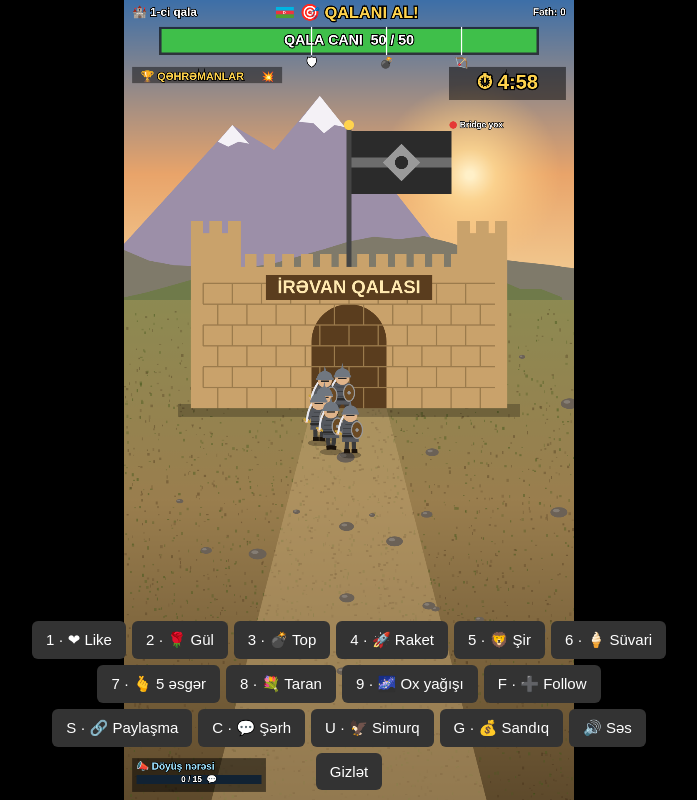
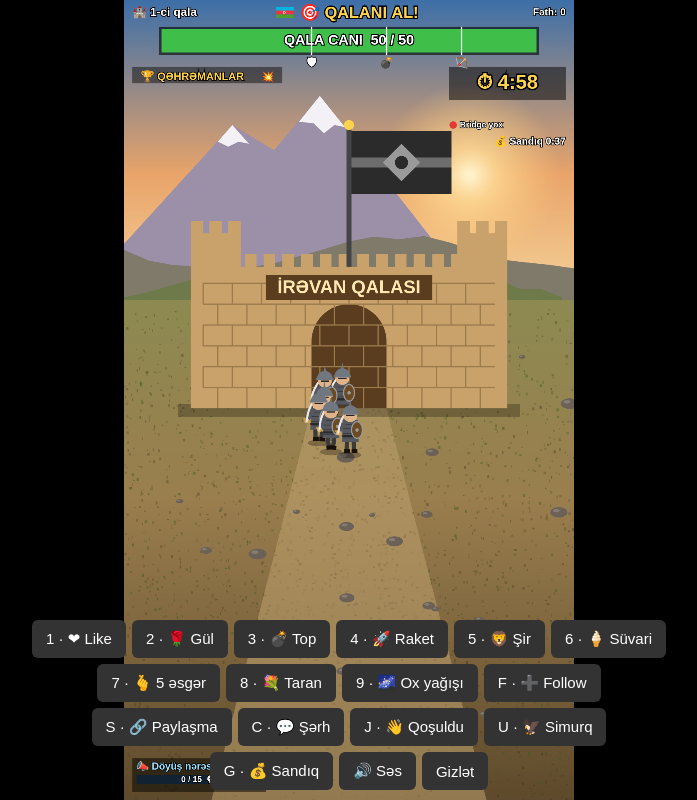
Before and after one commit to AyxanHesenzade/TTGame, a plain HTML site: page irevani-aliriq/index.html in a window 1280 px wide. Shown: the whole page, without its empty margins (291-988 px from the left). Drawn offline with Linux system fonts and the light colour scheme; animation ran at ten frames a second.

Commit message:
İrəvanı Alırıq: yeni gələnə salam, gözlənti sayğacı, cəsədlər və qığılcımlar, qalanın dağılması
- Bridge: member (yayıma qoşulma) hadisəsi
- Yeni gələnlər ekranda: "👋 Ad döyüşə qoşuldu"
- Sandıq üçün geri sayım
- Ölən əsgərlər yerə yıxılır, zərbədə qığılcım
- Qala alınanda daşlar səpələnir, toz buludu
- Elan zolağı qalanın üstünə qaldırıldı

Co-Authored-By: Claude Opus 5.5 <noreply@anthropic.com>

```diff
--- a/irevani-aliriq/bridge/bridge.js
+++ b/irevani-aliriq/bridge/bridge.js
@@ -101,6 +101,7 @@ if (TEST) {
     send({ type: 'gift', user, id: user, avatar: '', coins, giftName, count: 1 });
     for (let k = 0; k < 5; k++) likeQueue.push(user);
     if (i % 4 === 0) send({ type: 'chat', user: names[(i + 2) % names.length], avatar: '', text: 'hücum!' });
+    if (i % 3 === 0) send({ type: 'join', user: 'Qonaq' + i, avatar: '' });
     if (i % 9 === 0) send({ type: 'follow', user: 'YeniDost' + i, avatar: '' });
     if (i % 11 === 0) send({ type: 'share', user: names[(i + 1) % names.length], avatar: '' });
   }, 2000);
@@ -138,6 +139,7 @@ async function startTikTok() {
     conn.on(WebcastEvent.FOLLOW, d => { const { nick, avatar } = userInfo(d.user); log(`➕ ${nick} izləməyə başladı`); send({ type: 'follow', user: nick, avatar }); });
     conn.on(WebcastEvent.SHARE, d => { const { nick, avatar } = userInfo(d.user); log(`🔗 ${nick} paylaşdı`); send({ type: 'share', user: nick, avatar }); });
     conn.on(WebcastEvent.CHAT, d => { const { nick, avatar } = userInfo(d.user); send({ type: 'chat', user: nick, avatar, text: String(d.comment || '').slice(0, 80) }); });
+    conn.on(WebcastEvent.MEMBER, d => { const { nick, avatar } = userInfo(d.user); send({ type: 'join', user: nick, avatar }); });
     conn.on(WebcastEvent.STREAM_END, () => { log('📴 Yayım bitdi'); retry(15, 'Yayım bitdi'); });
     conn.on(ControlEvent?.DISCONNECTED ?? 'disconnected', () => retry(5, 'Bağlantı qopdu'));
     conn.on(ControlEvent?.ERROR ?? 'error', e => log('⚠ TikTok xətası:', e?.message || e?.info || e));
--- a/irevani-aliriq/index.html
+++ b/irevani-aliriq/index.html
@@ -29,6 +29,7 @@
   <button onclick="onFollow({ user: rnd() })">F · ➕ Follow</button>
   <button onclick="onShare({ user: rnd() })">S · 🔗 Paylaşma</button>
   <button onclick="onChat({ user: rnd() + ((Math.random() * 99) | 0) })">C · 💬 Şərh</button>
+  <button onclick="onJoin({ user: 'Qonaq' + ((Math.random() * 999) | 0) })">J · 👋 Qoşuldu</button>
   <button onclick="onGift({ user: rnd(), coins: 34999, giftName: 'Universe' })">U · 🦅 Simurq</button>
   <button onclick="chestT = 0">G · 💰 Sandıq</button>
   <button id="mute" onclick="this.textContent = SFX.toggle() ? '🔇 Səs' : '🔊 Səs'">🔊 Səs</button>
@@ -156,6 +157,7 @@ function reset() {
   tanks = []; tankT = 0; stage = 0; bannerMsg = null; decal.clearRect(0, 0, W, H);
   combo = 0; comboT = 0; fury = 0; pickWeather();
   firstBlood = false; announces = []; chest = null; chestT = 40; simurq = null;
+  corpses = [];
   timeLeft = CFG.roundTime; rage = false; rageT = 0; rageBanner = 0; lastHitter = null;
   board.clear();
 }
@@ -224,7 +226,7 @@ function spawnUnit(side, name, pic) {
   units.push(u); return u;
 }
 function killUnit(u, by) {
-  if (u.dead) return; u.dead = true;
+  if (u.dead) return; u.dead = true; if (!u.cav) addCorpse(u);
   for (let i = 0; i < 8; i++) parts.push({ x: u.x, y: u.y - 30, vx: (Math.random() - .5) * 300, vy: -Math.random() * 300, t: .7, c: '#888' });
   if (u.side === 'en' && by) {
     if (!firstBlood && state === 'play') { firstBlood = true; announce(`🩸 İLK QAN: ${by}!`, '#ff5252'); }
@@ -240,8 +242,8 @@ function drawAnnounce(dt) {
   const a = announces[0]; if (!a) return;
   a.t -= dt; if (a.t <= 0) { announces.shift(); return; }
   const k = a.t > 1.9 ? (2.2 - a.t) / .3 : a.t < .3 ? a.t / .3 : 1, s = .7 + .3 * Math.min(1, k * 1.2);
-  ctx.globalAlpha = Math.max(0, k); ctx.fillStyle = 'rgba(0,0,0,.55)'; ctx.fillRect(0, 850, W, 100);
-  ctx.save(); ctx.translate(W / 2, 900); ctx.scale(s, s); txt(a.text, 0, 0, 52, a.color); ctx.restore(); ctx.globalAlpha = 1;
+  ctx.globalAlpha = Math.max(0, k); ctx.fillStyle = 'rgba(0,0,0,.55)'; ctx.fillRect(0, 420, W, 90);
+  ctx.save(); ctx.translate(W / 2, 465); ctx.scale(s, s); txt(a.text, 0, 0, 52, a.color); ctx.restore(); ctx.globalAlpha = 1;
 }
 function hitCastle(n, by) {
   if (state !== 'play') return;
@@ -469,11 +471,60 @@ function onShare({ user }) {
 }
 // Şərh → öz şəkli ilə adi əsgər (hər adam 20 saniyədə bir dəfə)
 const chatCd = new Map();
-function onChat({ user, avatar }) {
+function onChat({ user, avatar, text = '' }) {
   if (state !== 'play') return;
   cryAdd(user);
   const now = performance.now(); if (now - (chatCd.get(user) || -1e9) < 20000) return; chatCd.set(user, now);
   const u = spawnUnit('az', user, getPic(user, avatar)); u.hp = 2; u.chat = true;
+}
+
+// ================= 👋 YENİ GƏLƏNLƏR =================
+let joins = []; const joinSeen = new Set();
+function onJoin({ user, avatar }) {
+  if (joinSeen.has(user)) return; joinSeen.add(user);
+  joins.push({ user, pic: getPic(user, avatar), t: 5 }); if (joins.length > 4) joins.shift();
+}
+function drawJoins(dt) {
+  joins.forEach(j => j.t -= dt); joins = joins.filter(j => j.t > 0);
+  joins.forEach((j, i) => { const y = 1180 + i * 56, a = Math.min(1, j.t, (5 - j.t) * 4); ctx.globalAlpha = a;
+    ctx.fillStyle = 'rgba(0,0,0,.5)'; ctx.fillRect(20, y - 24, 400, 48);
+    drawPic(j.pic, 46, y, 18); txt(`👋 ${j.user.slice(0, 14)} döyüşə qoşuldu`, 74, y, 22, '#fff', 'left'); });
+  ctx.globalAlpha = 1;
+}
+
+// ================= ⏳ GÖZLƏNTİ SAYĞACLARI =================
+function drawUpcoming() {
+  if (state !== 'play') return;
+  const items = [];
+  if (!chest) items.push(`💰 Sandıq ${fmtT(Math.max(0, chestT))}`);
+  items.forEach((s, i) => txt(s, W - 20, 340 + i * 34, 24, '#fff', 'right'));
+}
+
+// ================= 💀 CƏSƏDLƏR + QIĞILCIM =================
+let corpses = [];
+function addCorpse(u) { corpses.push({ x: u.x, y: u.y, az: u.side === 'az', t: 2.5, dir: Math.random() < .5 ? -1 : 1, fall: 0 }); if (corpses.length > 60) corpses.shift(); }
+function drawCorpses(dt) {
+  for (const c of corpses) {
+    c.t -= dt; c.fall = Math.min(1, c.fall + dt * 4);
+    ctx.globalAlpha = Math.min(1, c.t); ctx.save(); ctx.translate(c.x, c.y); ctx.rotate(c.dir * c.fall * 1.5);
+    ctx.fillStyle = c.az ? '#1e5c96' : '#55585e'; ctx.fillRect(-14, -70, 28, 44);
+    ctx.fillStyle = '#2b2b33'; ctx.fillRect(-12, -28, 10, 26); ctx.fillRect(2, -28, 10, 26);
+    ctx.fillStyle = '#e0b48a'; ctx.beginPath(); ctx.arc(0, -84, 14, 0, 7); ctx.fill();
+    ctx.fillStyle = c.az ? '#2a1d14' : '#707780'; ctx.fillRect(-15, -100, 30, 12);
+    ctx.restore();
+    if (c.fall >= 1 && c.t > 2) { ctx.strokeStyle = '#ddd'; ctx.lineWidth = 4; ctx.beginPath(); ctx.moveTo(c.x + c.dir * 30, c.y - 4); ctx.lineTo(c.x + c.dir * 80, c.y + 4); ctx.stroke(); }
+  }
+  ctx.globalAlpha = 1; corpses = corpses.filter(c => c.t > 0);
+}
+function sparks(x, y) { for (let i = 0; i < 5; i++) parts.push({ x, y, vx: (Math.random() - .5) * 400, vy: -Math.random() * 300, t: .25, c: Math.random() < .5 ? '#fff6a0' : '#ffb347', sz: 5 }); }
+
+// ================= 🏰 QALANIN DAĞILMASI =================
+function castleCollapse() {
+  for (let i = 0; i < 70; i++) parts.push({ x: CASTLE.x + Math.random() * CASTLE.w, y: CASTLE.y + Math.random() * CASTLE.h * .8,
+    vx: (Math.random() - .5) * 700, vy: -200 - Math.random() * 600, t: 2.2, c: ['#a8875a', '#7d6440', '#c9a26b', '#5a4630'][(Math.random() * 4) | 0], sz: 12 + Math.random() * 26 });
+  for (let i = 0; i < 25; i++) parts.push({ x: CASTLE.x + Math.random() * CASTLE.w, y: GATE_Y - Math.random() * 60, vx: (Math.random() - .5) * 200, vy: -40 - Math.random() * 60,
+    t: 2.5, c: 'rgba(160,140,110,.45)', conf: 1, sz: 50 + Math.random() * 50 });
+  shake = 40; SFX.nuke();
 }
 
 // ================= 📣 DÖYÜŞ NƏRƏSİ (şərhlərlə dolan ortaq zolaq) =================
@@ -740,7 +791,7 @@ function drawArchers() {
     ctx.fillStyle = '#333'; ctx.fillRect(x - 12, y - 52, 24, 8);
     ctx.strokeStyle = '#6b4a24'; ctx.lineWidth = 4; ctx.beginPath(); ctx.arc(x + 14, y - 22, 18, -1.3, 1.3); ctx.stroke(); }
 }
-function capture() { state = 'captured'; stateT = 0;
+function capture() { state = 'captured'; stateT = 0; castleCollapse();
   const rec = !STATS.best || roundT < STATS.best;
   STATS.conquered++; if (rec) STATS.best = roundT; saveStats();
   lastWin = { time: roundT, record: rec, next: Math.min(CFG.maxLivesCap, CFG.baseLives + round * CFG.livesPerRound) };
@@ -795,7 +846,7 @@ function update(dt) {
     let foe = null, fd = 1e9;
     for (const o of units) if (!o.dead && o.side !== u.side) { const d = Math.hypot(o.x - u.x, o.y - u.y); if (d < fd) { fd = d; foe = o; } }
     if (foe && fd < 55) {                              // qılınc döyüşü
-      if (u.cd <= 0) { u.cd = .8; u.swing = 1; SFX.sword(); foe.hp -= u.side === 'az' ? ((u.pic && !u.chat) ? 2 : 1) * furyMul() : 1; if (foe.hp <= 0) killUnit(foe, u.name); }
+      if (u.cd <= 0) { u.cd = .8; u.swing = 1; SFX.sword(); sparks((u.x + foe.x) / 2, (u.y + foe.y) / 2 - 60); foe.hp -= u.side === 'az' ? ((u.pic && !u.chat) ? 2 : 1) * furyMul() : 1; if (foe.hp <= 0) killUnit(foe, u.name); }
     } else if (u.side === 'az' && u.y <= GATE_Y + 15) { // qalanı vur
       if (u.cd <= 0) { u.cd = 1; u.swing = 1; hitCastle(((u.pic && !u.chat) ? 2 : 1) * furyMul(), u.name); u.hp--; if (u.hp <= 0) killUnit(u); }
     } else {
@@ -1163,6 +1214,7 @@ function draw() {
   if (shake > .5) ctx.translate((Math.random() - .5) * shake, (Math.random() - .5) * shake);
   drawBg(); drawCastle(); drawArchers();
   units.sort((a, b) => a.y - b.y).forEach(drawUnit);
+  drawCorpses(frameDt);
   drawChest();
   tanks.forEach(drawTank);
   rams.forEach(drawRam);
@@ -1175,7 +1227,7 @@ function draw() {
   drawAtmos();
   for (const f of floaters) txt(f.txt, f.x, f.y, f.s, f.c);
   ctx.restore();
-  drawHud(); drawCombo(); drawCry(); drawAnnounce(frameDt); drawNuke();
+  drawHud(); drawCombo(); drawCry(); drawJoins(frameDt); drawUpcoming(); drawAnnounce(frameDt); drawNuke();
   if (state === 'captured' && stateT > 4.5) {
     ctx.fillStyle = 'rgba(0,0,0,.6)'; ctx.fillRect(0, 1030, W, 620);
     const s = 1 + Math.sin(stateT * 4) * .04;
@@ -1243,6 +1295,7 @@ addEventListener('keydown', e => {
   if (e.key.toLowerCase() === 'g') chestT = 0;
   if (e.key.toLowerCase() === 's') onShare({ user: rnd() });
   if (e.key.toLowerCase() === 'c') onChat({ user: rnd() + ((Math.random() * 99) | 0) });
+  if (e.key.toLowerCase() === 'j') onJoin({ user: 'Qonaq' + ((Math.random() * 999) | 0) });
   if (e.key.toLowerCase() === 'm') SFX.toggle();   // səsi aç/bağla
   if (e.key.toLowerCase() === 'k') hitCastle(lives, rnd() && [...board.keys()].pop());   // test: qalanı dərhal al
   if (e.key.toLowerCase() === 'y') timeLeft = 33;                                  // test: son 30 saniyə
@@ -1260,7 +1313,7 @@ let bridgeState = 'off';   // off | waiting | connected | test
   ws.onopen = () => { bridgeState = 'waiting'; };
   ws.onmessage = m => { let e; try { e = JSON.parse(m.data); } catch (_) { return; }
     if (e.type === 'gift') onGift(e); else if (e.type === 'like') onLike(e.user);
-    else if (e.type === 'follow') onFollow(e); else if (e.type === 'share') onShare(e); else if (e.type === 'chat') onChat(e);
+    else if (e.type === 'follow') onFollow(e); else if (e.type === 'share') onShare(e); else if (e.type === 'chat') onChat(e); else if (e.type === 'join') onJoin(e);
     else if (e.type === 'status') bridgeState = e.tiktok; };
   ws.onclose = () => { bridgeState = 'off'; setTimeout(connectBridge, 3000); };
   ws.onerror = () => {};
```
